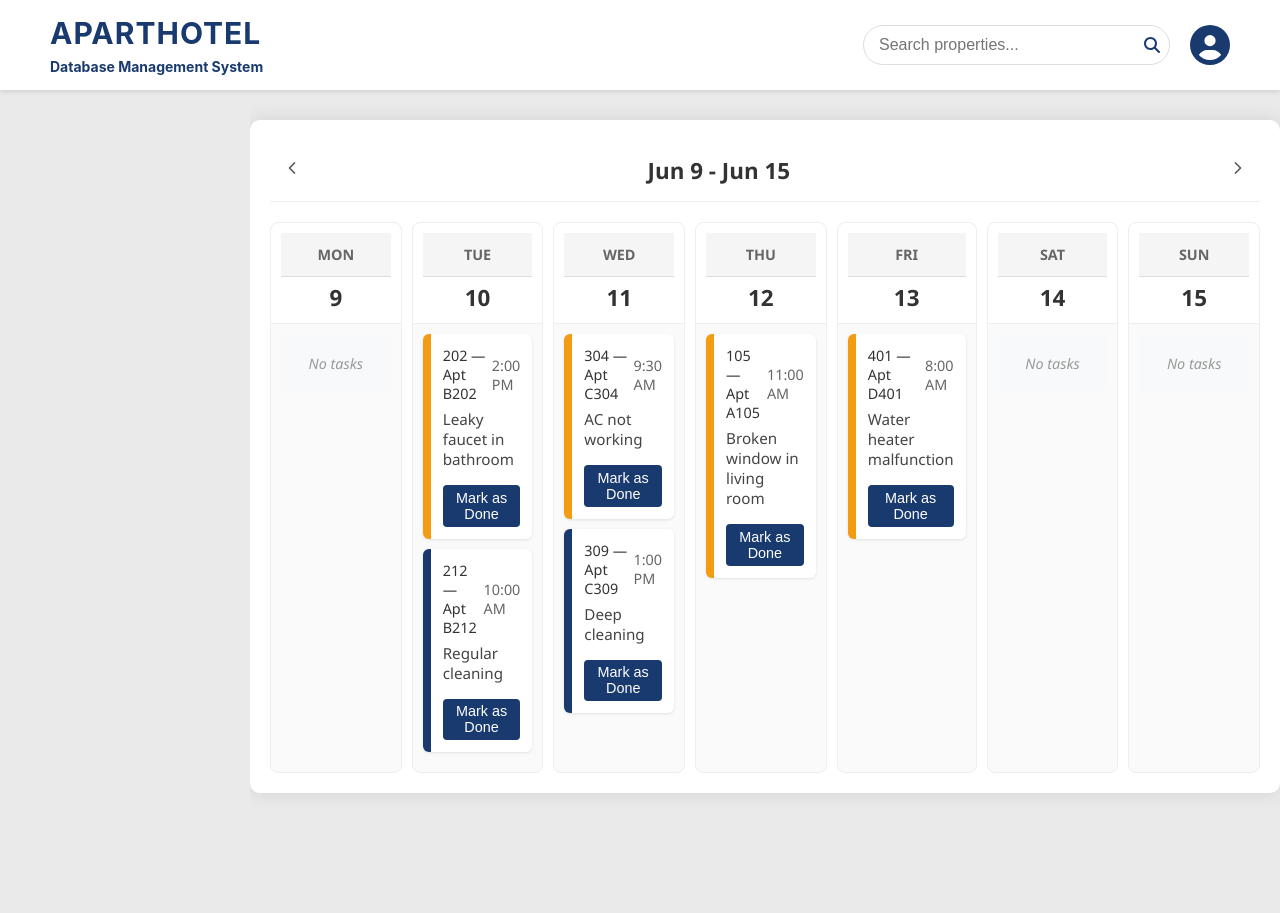
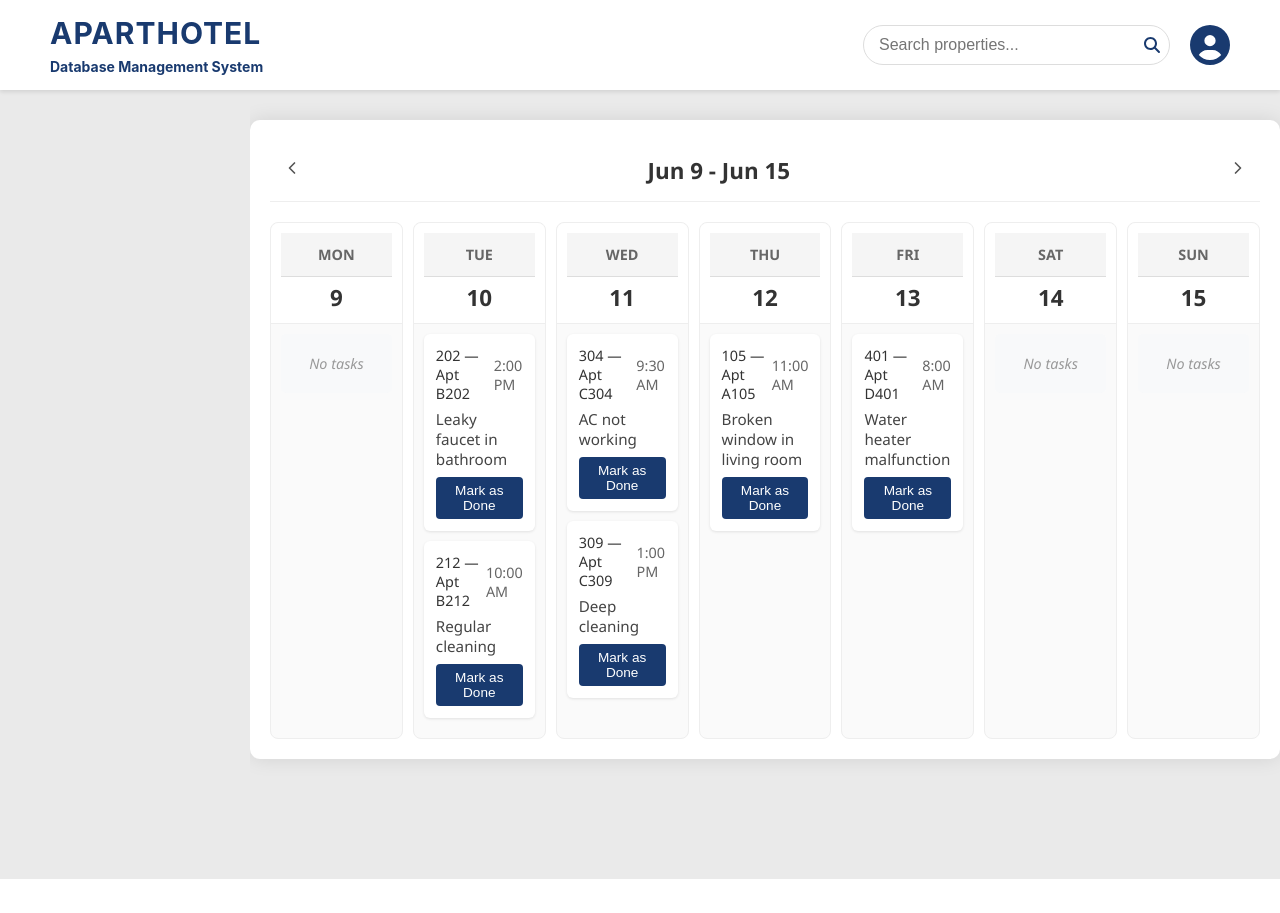
Before and after one commit to almedinakatkic/aparthotel-system, a React (Create React App) app in the folder client/: page /week in a window 1280 px wide. After the commit the page ends 879 px from the top, so only its background shows below. Built offline with nearby package versions, Linux system fonts and the light colour scheme; sample sign-in values are in the browser's storage; what @react-pdf/renderer would draw is missing.

Commit message:
fixed styling for task assignment

```diff
--- a/client/src/assets/styles/taskAssignment.css
+++ b/client/src/assets/styles/taskAssignment.css
@@ -1,4 +1,3 @@
-/* taskAssignment.css */
 .task-assignment-container {
   margin-top: 150px;
   margin-left: auto;
@@ -66,7 +65,7 @@
   justify-content: center;
   align-items: center;
   text-align: center;
-  background-color: #193A6F !important;
+  background-color: #193A6F;
   color: white;
   border: none;
   padding: 12px 16px;
@@ -92,9 +91,10 @@
   color: black;
   box-shadow: 0 2px 6px rgba(0, 0, 0, 0.1);
   background-color: #f7f7f7;
-  border: none;
-  outline: none;
+  border: none !important;
+  outline: none !important;
   box-shadow: none;
+  cursor: pointer;
 }
 
 .task-card.done {
@@ -105,7 +105,7 @@
   margin: 0.5rem 0;
 }
 
-.task-card button {
+.remove-button {
   margin-top: 0.5rem;
   padding: 0.3rem 0.6rem;
   font-size: 0.9rem;
@@ -116,8 +116,8 @@
   cursor: pointer;
 }
 
-.task-card button:hover {
-  background-color: #c0392b;
+.remove-button:hover {
+  background-color: #5c5d60;
 }
 
 .cleaning-type-row {
@@ -133,6 +133,7 @@
   border-radius: 4px;
   background-color: white;
   box-sizing: border-box;
+  cursor: pointer;
 }
 
 .mark-done-row {
@@ -140,7 +141,7 @@
 }
 
 .mark-done-button {
-  background-color: #b30d0d;
+  background-color: #193A6F;
   color: white;
   border: none;
   padding: 10px 16px;
@@ -150,5 +151,5 @@
 }
 
 .mark-done-button:hover {
-  background-color: #a83226;
+  background-color: #5c5d60;
 }
--- a/client/src/pages/TaskAssignment.js
+++ b/client/src/pages/TaskAssignment.js
@@ -159,7 +159,7 @@ const TaskAssignment = () => {
                 <p><strong>Cleaning Type:</strong> {task.cleaningType}</p>
               )}
               {task.status === 'done' && (
-                <button onClick={() => handleDeleteTask(task._id)}>Remove</button>
+                <button className='remove-button' onClick={() => handleDeleteTask(task._id)}>Remove</button>
               )}
             </div>
           );
```
